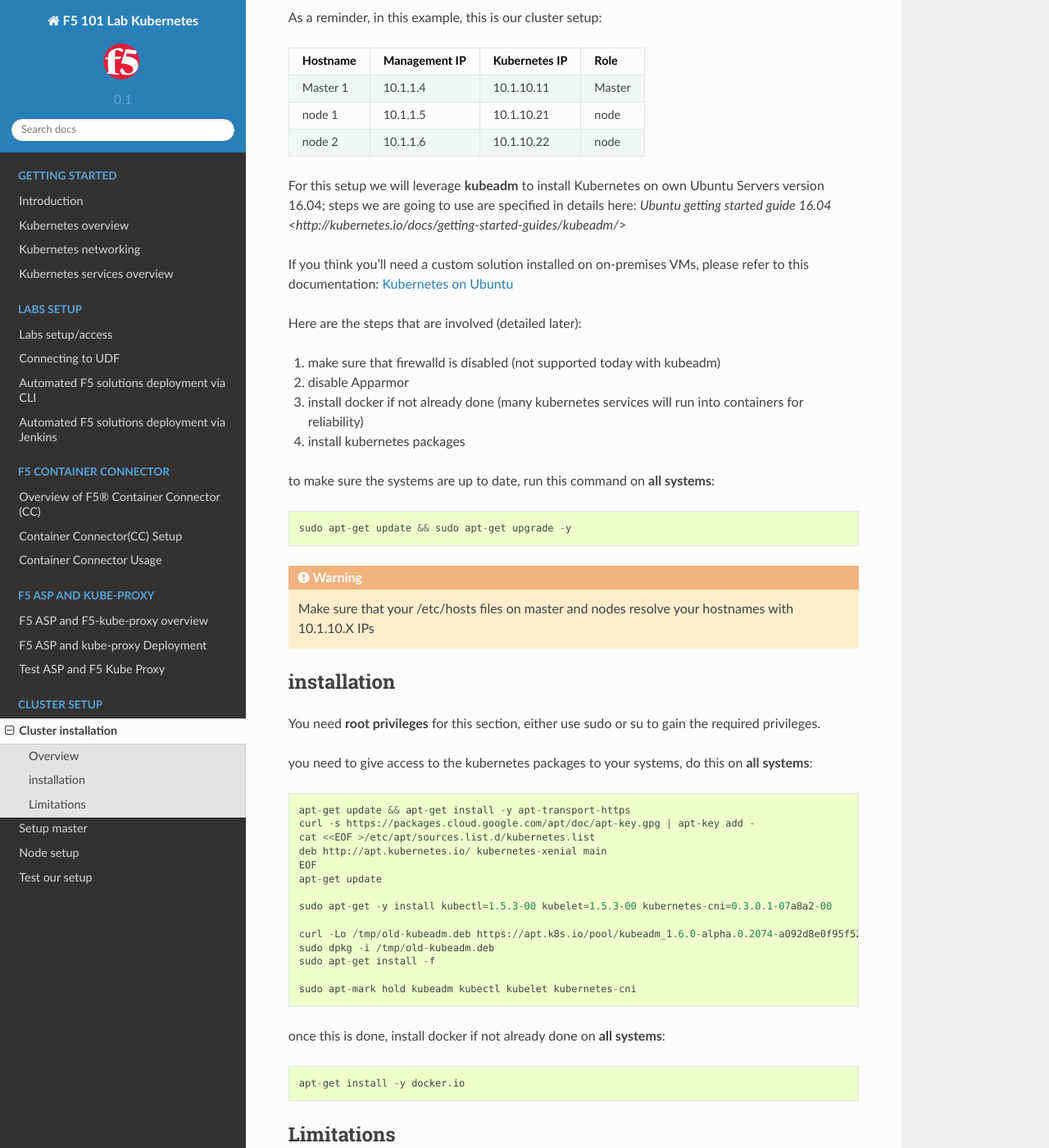
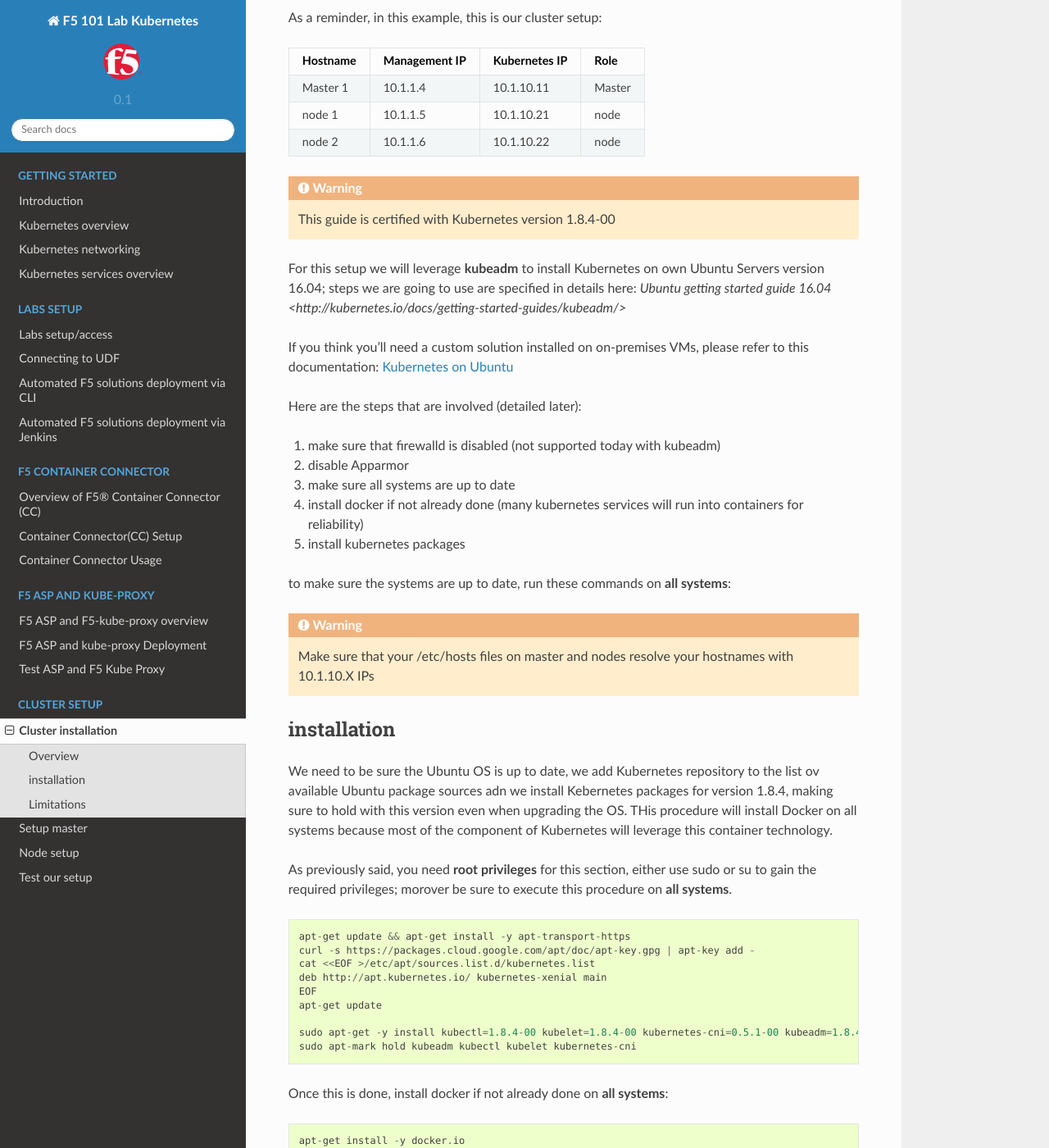
Before and after one commit to f5devcentral/f5-101-lab-kubernetes, a Sphinx documentation site: the page built from docs/cluster-setup-guide/cluster-setup-guide-cluster-installation.rst, in a window 1280 px wide and 1400 px high, scrolled down 206 px. Shown: the whole window at 82% size. Built offline with Sphinx 7.4.7 and the Read the Docs theme 2.0.0, drawn with Linux system fonts in a browser that asks for light colours.

Commit message:
cluster installation updated

```diff
--- a/docs/cluster-setup-guide/cluster-setup-guide-cluster-installation.rst
+++ b/docs/cluster-setup-guide/cluster-setup-guide-cluster-installation.rst
@@ -16,6 +16,9 @@
       node 2              10.1.1.6            10.1.10.22           node
 ==================  ====================  ====================  ============
 
+.. warning::
+
+        This guide is certified with Kubernetes version 1.8.4-00
 
 For this setup we will leverage **kubeadm** to install Kubernetes on own Ubuntu Servers version 16.04; steps we are going to use are specified in details here: `Ubuntu getting started guide 16.04 <http://kubernetes.io/docs/getting-started-guides/kubeadm/>`
 
@@ -25,14 +28,11 @@
 
 1. make sure that firewalld is disabled (not supported today with kubeadm)
 2. disable Apparmor
-3. install docker if not already done (many kubernetes services will run into containers for reliability)
-4. install kubernetes packages
+3. make sure all systems are up to date
+4. install docker if not already done (many kubernetes services will run into containers for reliability)
+5. install kubernetes packages
 
-to make sure the systems are up to date, run this command on **all systems**:
-
-::
-
-	sudo apt-get update && sudo apt-get upgrade -y
+to make sure the systems are up to date, run these commands on **all systems**:
 
 .. warning::
 
@@ -41,9 +41,9 @@
 installation
 -------------
 
-You need **root privileges** for this section, either use sudo or su to gain the required privileges.
+We need to be sure the Ubuntu OS is up to date, we add Kubernetes repository to the list ov available Ubuntu package sources adn we install Kebernetes packages for version 1.8.4, making sure to hold with this version even when upgrading the OS. THis procedure will install Docker on all systems because most of the component of Kubernetes will leverage this container technology.
 
-you need to give access to the kubernetes packages to your systems, do this on **all systems**:
+As previously said, you need **root privileges** for this section, either use sudo or su to gain the required privileges; morover be sure to execute this procedure on **all systems**.
 
 ::
 
@@ -54,15 +54,10 @@
     EOF
     apt-get update
 
-    sudo apt-get -y install kubectl=1.5.3-00 kubelet=1.5.3-00 kubernetes-cni=0.3.0.1-07a8a2-00
-
-    curl -Lo /tmp/old-kubeadm.deb https://apt.k8s.io/pool/kubeadm_1.6.0-alpha.0.2074-a092d8e0f95f52-00_amd64_0206dba536f698b5777c7d210444a8ace18f48e045ab78687327631c6c694f42.deb
-    sudo dpkg -i /tmp/old-kubeadm.deb
-    sudo apt-get install -f
-
+    sudo apt-get -y install kubectl=1.8.4-00 kubelet=1.8.4-00 kubernetes-cni=0.5.1-00 kubeadm=1.8.4-00
     sudo apt-mark hold kubeadm kubectl kubelet kubernetes-cni
 
-once this is done, install docker if not already done on **all systems**:
+Once this is done, install docker if not already done on **all systems**:
 
 ::
 
```
